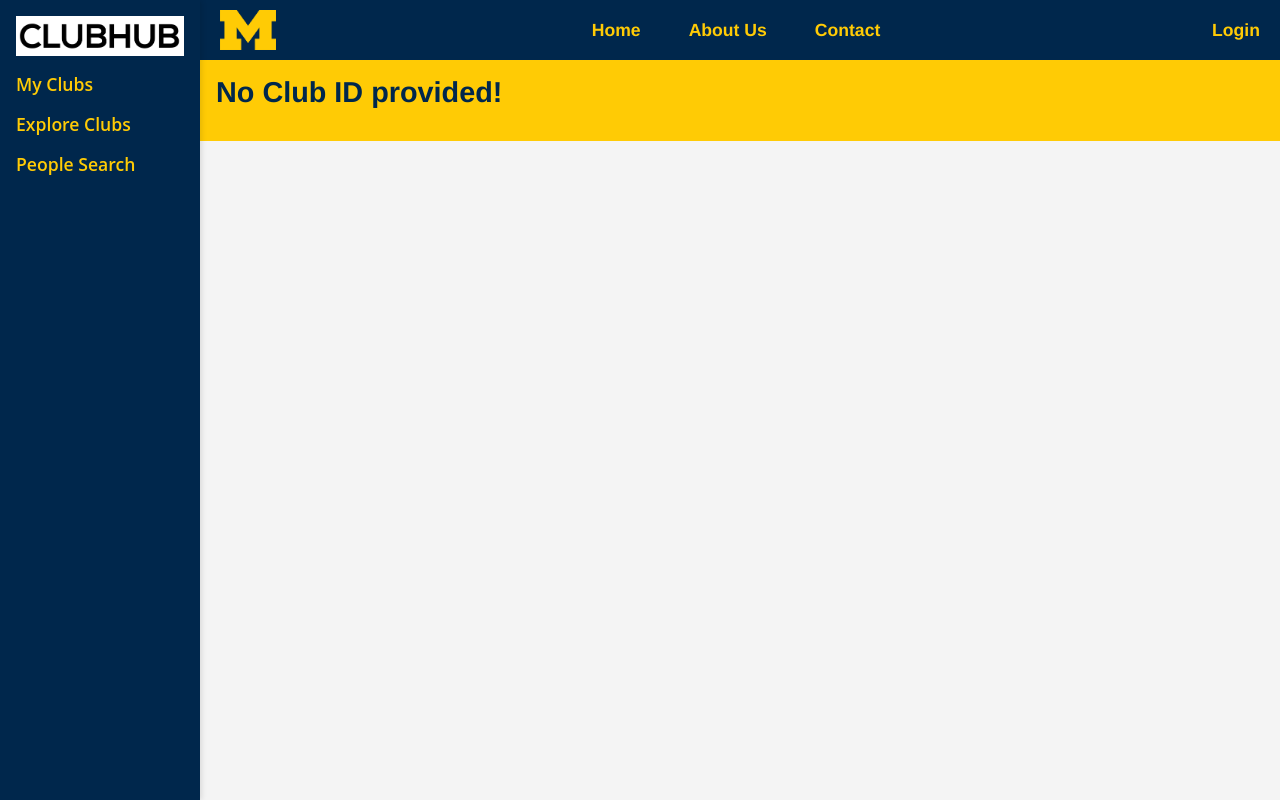
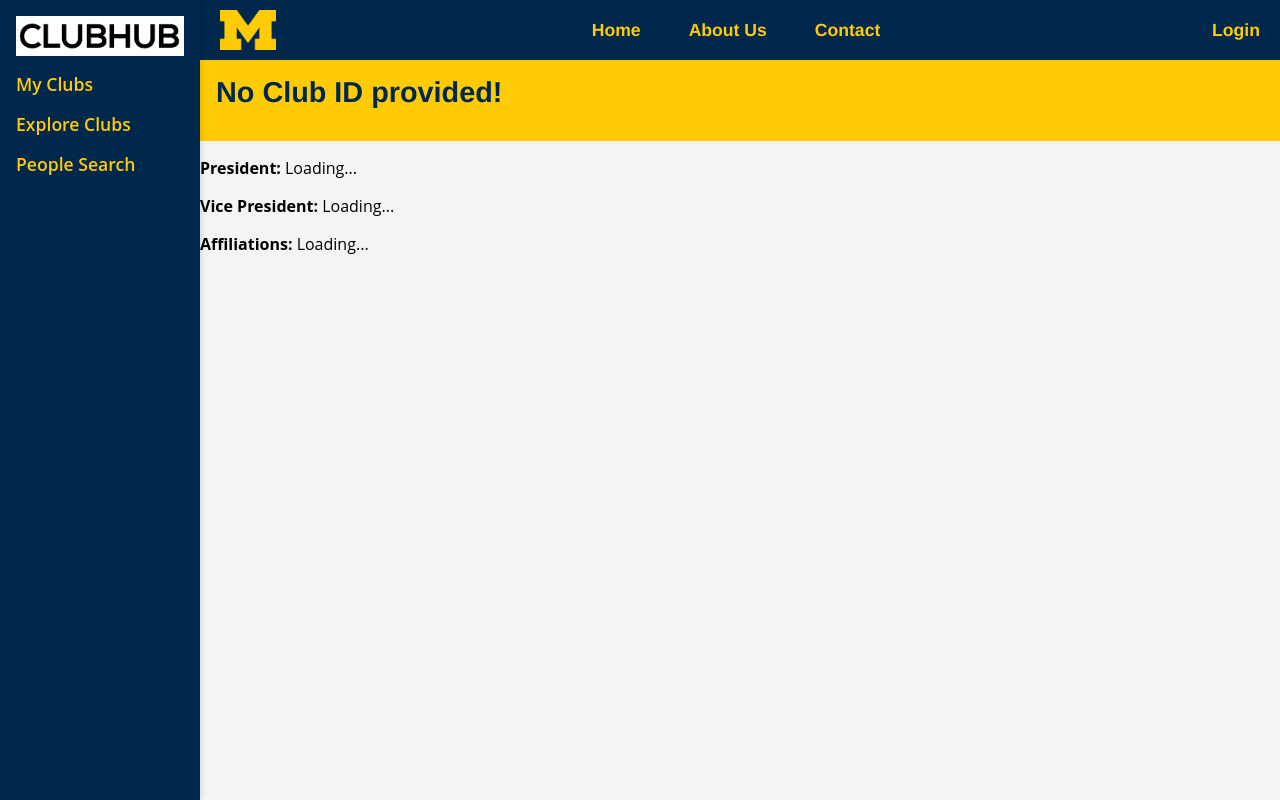
Before and after one commit to matthew-varela/show_clubhub, a Flask app: page /clubpage_page in a window 1280 px wide. Run offline with Flask 3, Linux system fonts and the light colour scheme.

Commit message:
clubpage

```diff
--- a/templates/clubpage.html
+++ b/templates/clubpage.html
@@ -59,8 +59,10 @@
     </header>
 
     <!-- Club Info Section -->
-    <div class="club-info-container">
-      <!-- Club details will be populated by JavaScript -->
+    <div class="club-info">
+      <p><strong>President:</strong> <span id="clubPresident">Loading...</span></p>
+      <p><strong>Vice President:</strong> <span id="clubVP">Loading...</span></p>
+      <p><strong>Affiliations:</strong> <span id="clubAffiliations">Loading...</span></p>
     </div>
   </div>
 
```
